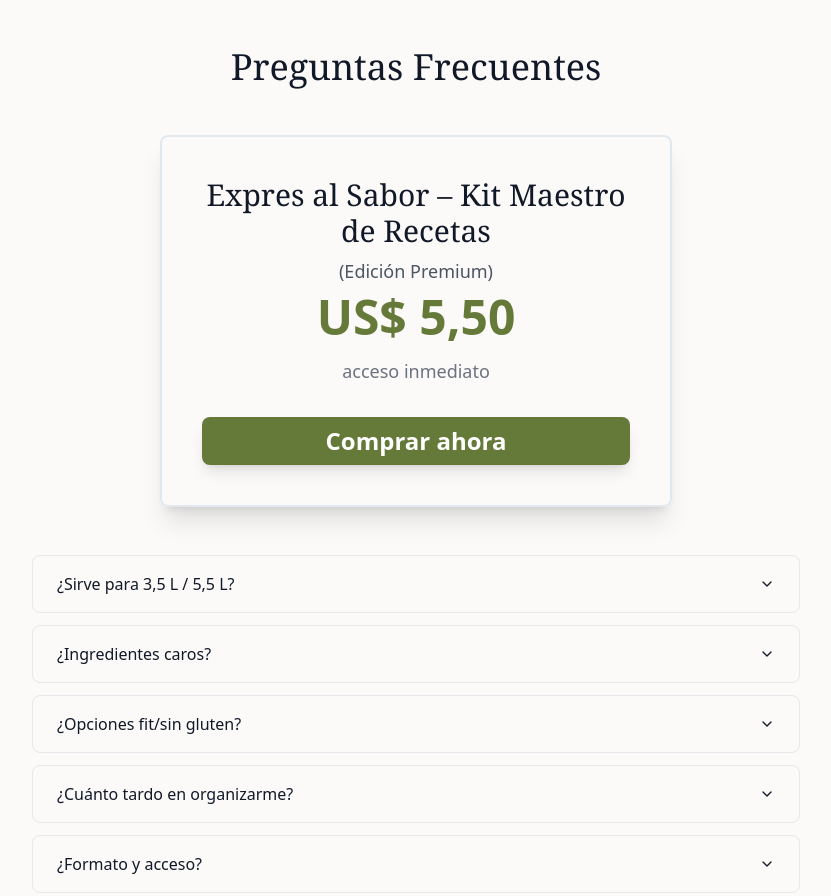
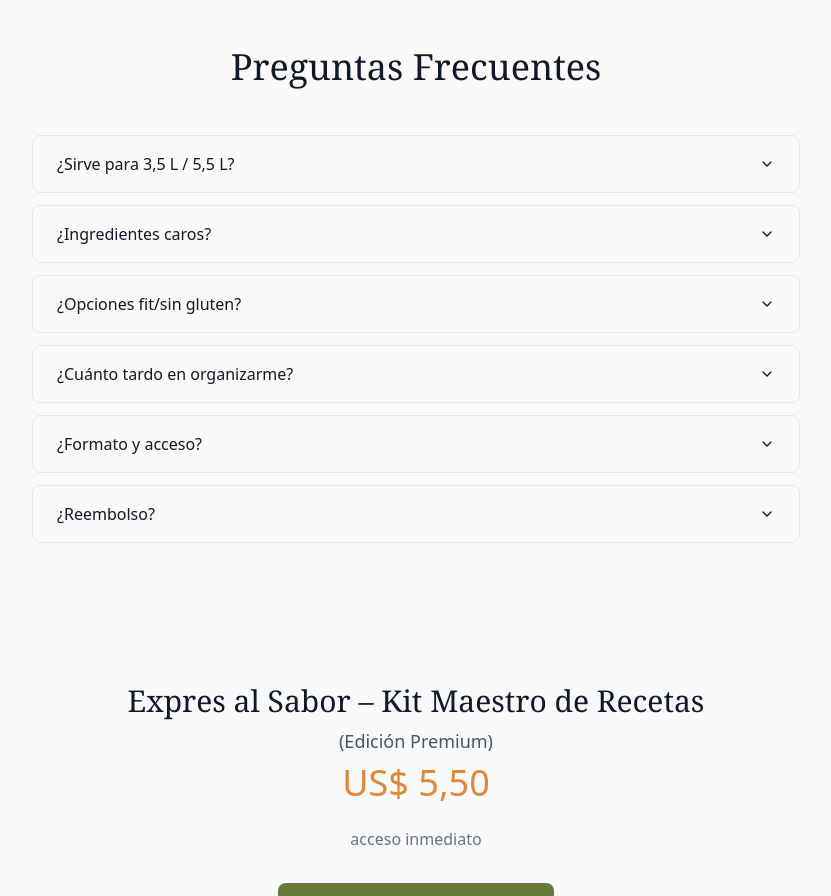
Before and after one commit to Laura271306/Expresalsabor, a React (Vite) app: page / in a window 1280 px wide. Shown: the part 8400-9296 px from the top of the page, without its empty margins (224-1055 px from the left). Built offline with nearby package versions, Linux system fonts and the light colour scheme.

Commit message:
Reverted all changes back to version 14bf06e7e913f1db50d1191db4fb7bebffb4d432

```diff
--- a/src/components/FaqCtaCard.tsx
+++ /dev/null
@@ -1,27 +0,0 @@
-import React from 'react';
-import CtaButton from './CtaButton';
-import { Card, CardContent } from '@/components/ui/card';
-
-const FaqCtaCard: React.FC = () => {
-  return (
-    <Card className="p-8 md:p-10 max-w-lg mx-auto text-center shadow-xl border-2 border-brand-secondary/50 bg-brand-light/30">
-      <CardContent className="p-0">
-        <h3 className="text-2xl md:text-3xl font-serif font-light text-gray-900 mb-2">
-          Expres al Sabor – Kit Maestro de Recetas
-        </h3>
-        <p className="text-lg mb-2 text-gray-600">(Edición Premium)</p>
-
-        <p className="text-5xl font-extrabold mb-4 text-brand-secondary">
-          US$ 5,50
-        </p>
-        <p className="text-gray-500 mb-8 text-lg font-medium">acceso inmediato</p>
-
-        <CtaButton className="text-2xl w-full py-6 font-extrabold">
-          Comprar ahora
-        </CtaButton>
-      </CardContent>
-    </Card>
-  );
-};
-
-export default FaqCtaCard;
--- a/src/components/FaqSection.tsx
+++ b/src/components/FaqSection.tsx
@@ -6,7 +6,6 @@ import {
   AccordionItem,
   AccordionTrigger,
 } from "@/components/ui/accordion";
-import FaqCtaCard from './FaqCtaCard';
 
 const faqs = [
   {
@@ -44,11 +43,6 @@ const FaqSection: React.FC = () => {
         </h2>
       </div>
 
-      {/* Novo CTA Card adicionado aqui */}
-      <div className="mb-12">
-        <FaqCtaCard />
-      </div>
-
       <div className="max-w-3xl mx-auto">
         {faqs.map((faq, index) => (
           <Accordion key={index} type="single" collapsible className="mb-3">
```
